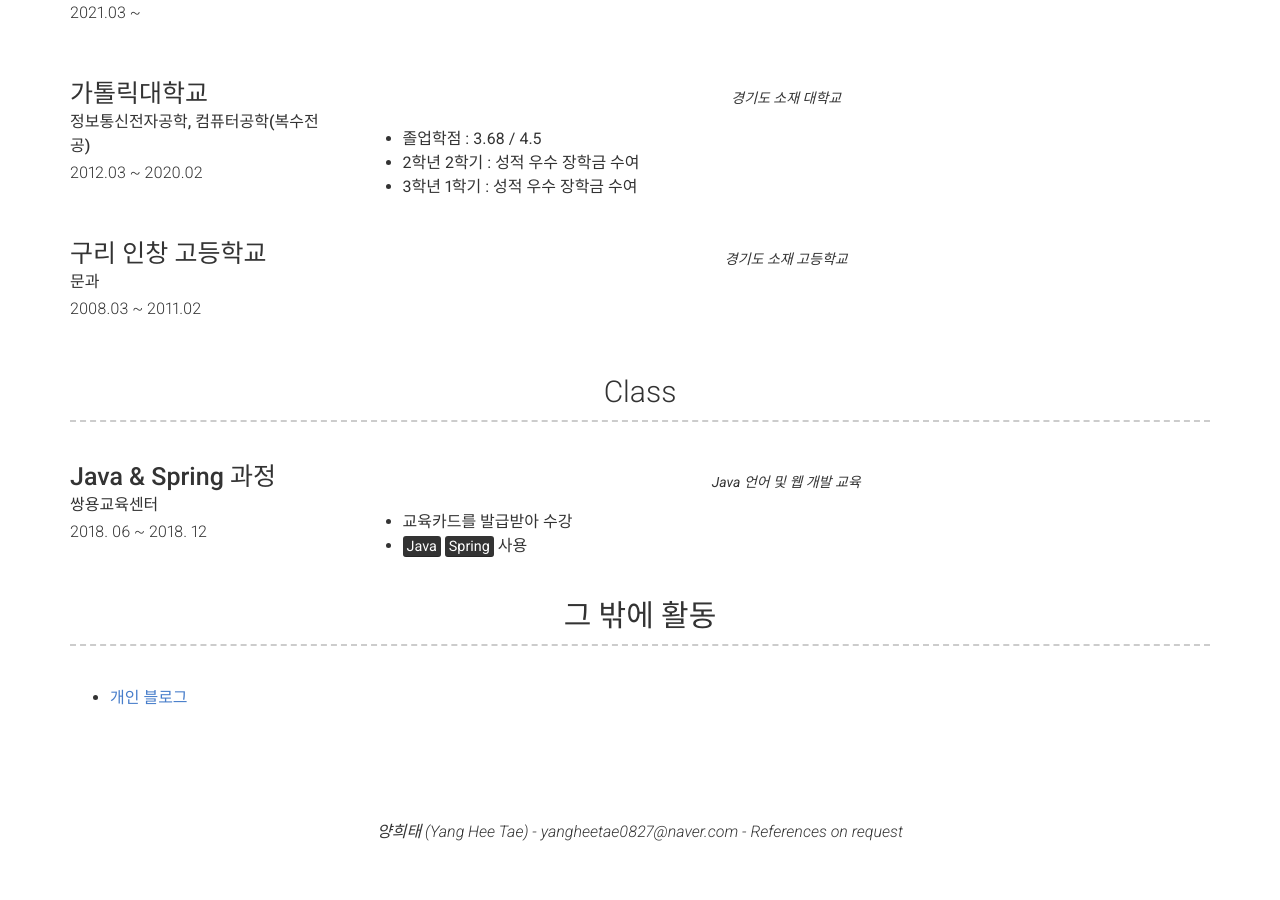
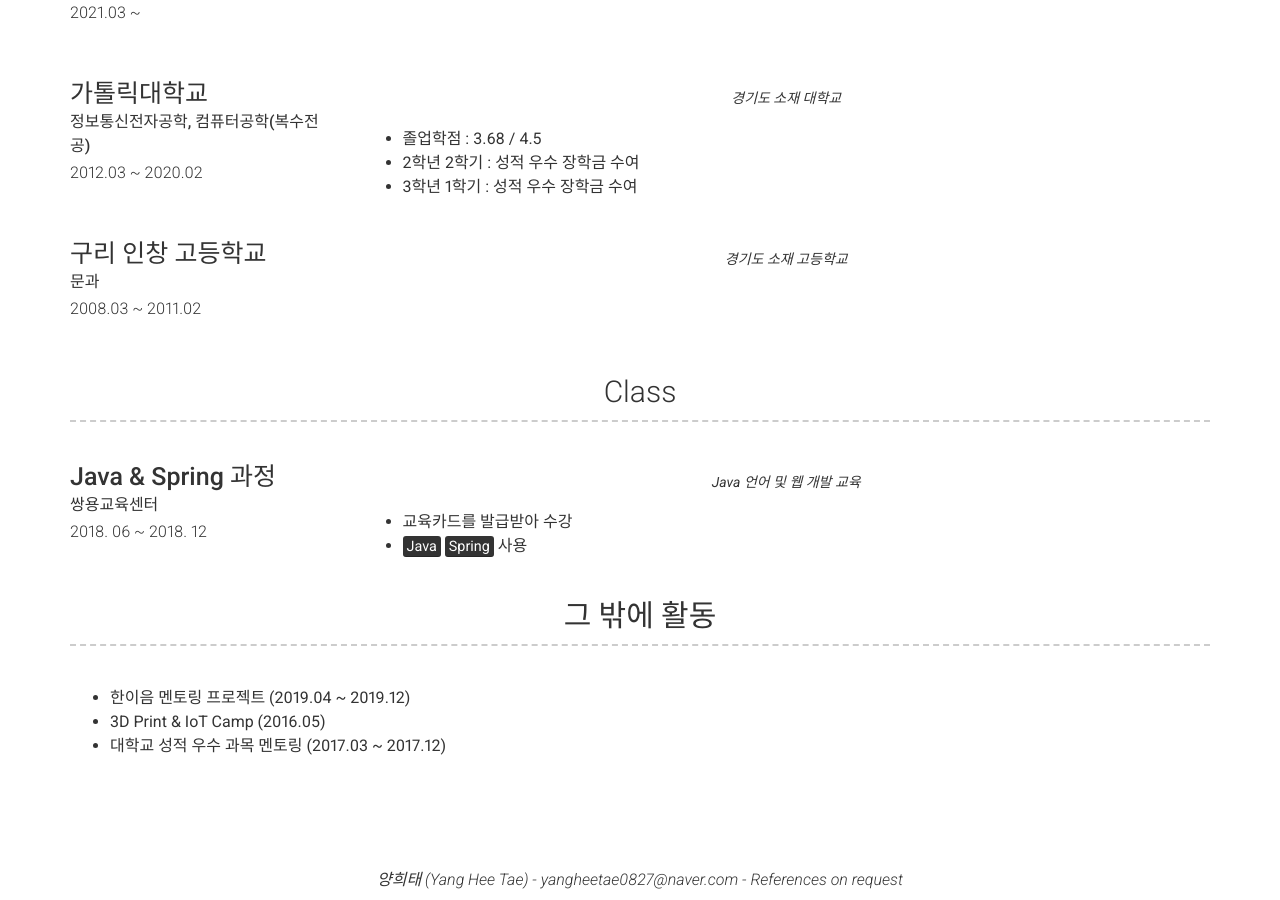
Before and after one commit to yht0827/resume, a Jekyll site: the page built from index.md, in a window 1280 px wide and 900 px high, scrolled down 2027 px. Built offline with Jekyll 4.4.1, drawn with Linux system fonts in a browser that asks for light colours; nearby versions of some CDN libraries; before the commit the page ends 2879 px from its top, so only the background shows below that.

Commit message:
-- toyProject

```diff
--- a/_config.yml
+++ b/_config.yml
@@ -94,7 +94,9 @@ content:
           Description of qualification
 more_title: 그 밖에 활동
 more_content: | # this will include new lines to allow paragraphs
-      - [개인 블로그](https://computerstorage.tistory.com/)
+      - 한이음 멘토링 프로젝트 (2019.04 ~ 2019.12)
+      - 3D Print & IoT Camp (2016.05)
+      - 대학교 성적 우수 과목 멘토링 (2017.03 ~ 2017.12)
 
 # Footer
 footer_show_references: true
```
